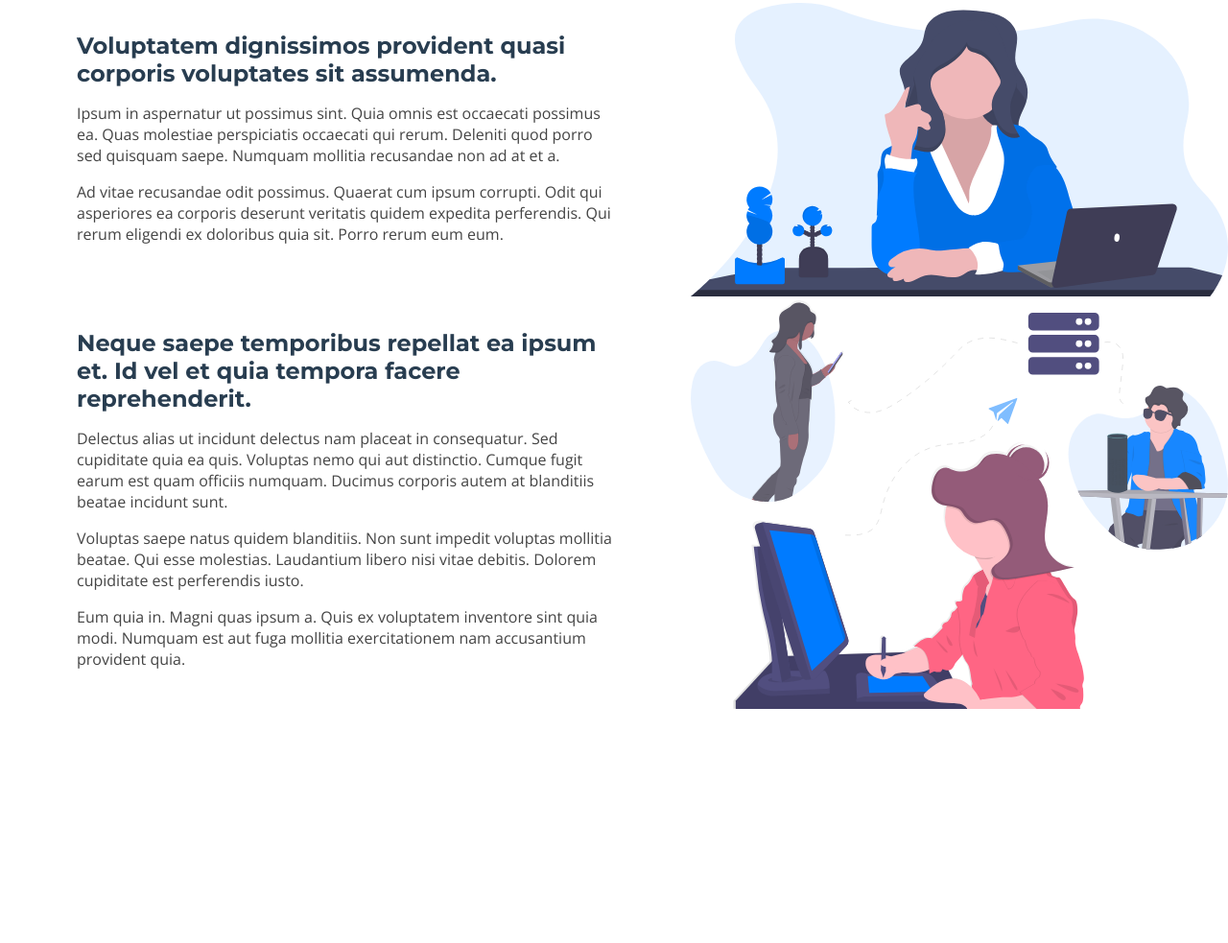
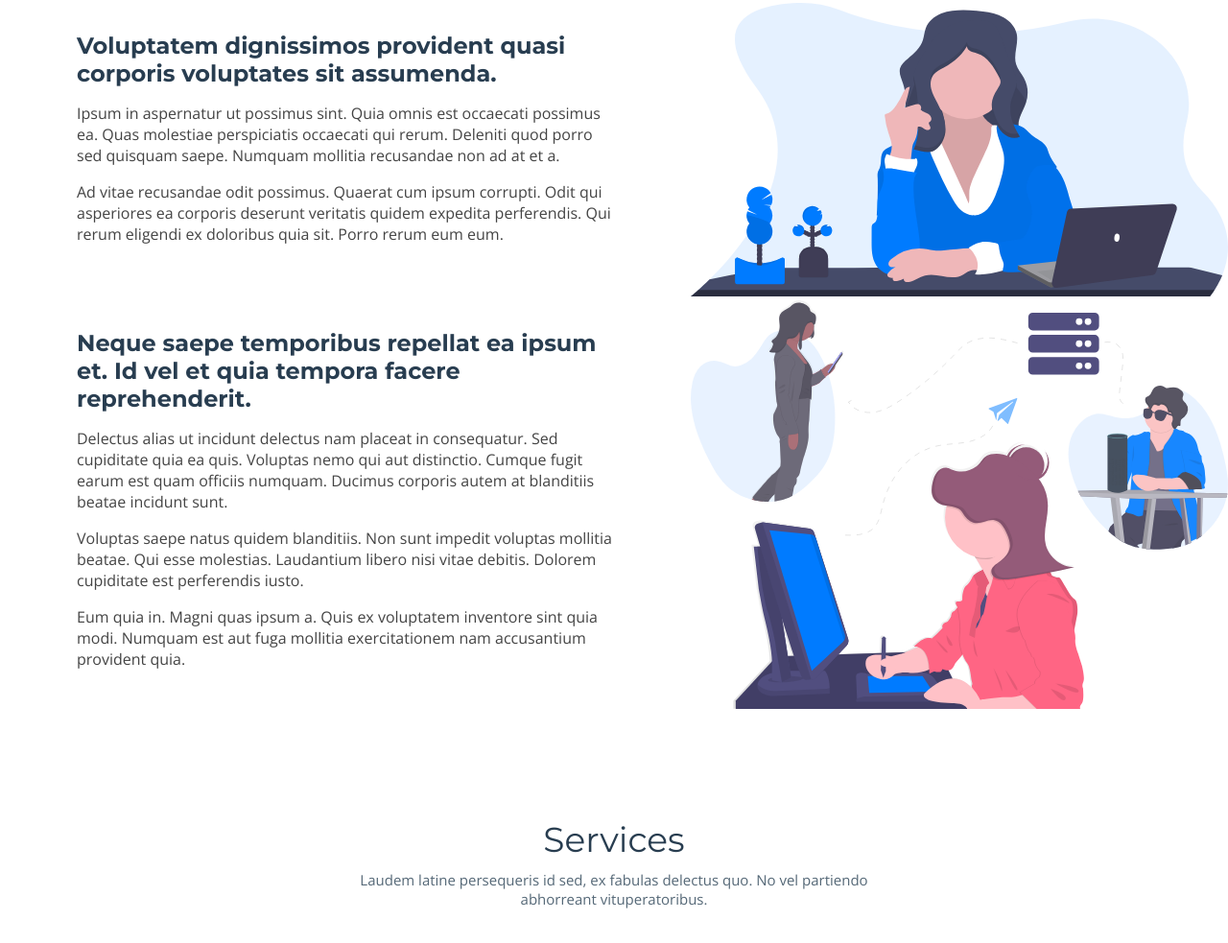
Before and after one commit to hrchioest/Landing-Ada, a plain HTML site: page index.html in a window 1280 px wide. Shown: the part 1162-2145 px from the top of the page at 96% size. Before the commit the page ends 1956 px from the top, so only its background shows below. Drawn offline with nearby package versions, Linux system fonts and the light colour scheme.

Commit message:
se agregó archivo parcial Services utilizando titulo y parrafo reciblable de about

```diff
--- a/index.html
+++ b/index.html
@@ -103,9 +103,13 @@
         </div>
 </div>
 </section>
-<!-- 3º section: Services -->
-<section>
-         </section>
+
+<section class="services about">
+        <div class="container-about">
+                <h2>Services</h2>
+                <p>Laudem latine persequeris id sed, ex fabulas delectus quo. No vel partiendo abhorreant vituperatoribus.</p>
+        </div>
+</section>
 <!-- 4º section: why choose us? -->
 <section>
         </section>
--- a/sass/common/_variables.scss
+++ b/sass/common/_variables.scss
@@ -7,3 +7,4 @@ $azulmed:#1445b3;
 $grayt:#283d50;
 $grayp:#444;
 $graypp: #556877;
+$celesteclaro:#ecf5ff;
--- /dev/null
+++ b/sass/components/_services.scss
@@ -0,0 +1,3 @@
+.services{
+    background: $celesteclaro;
+}
```
